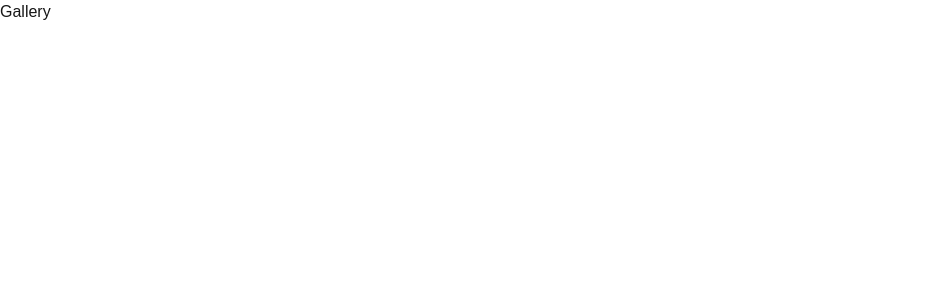
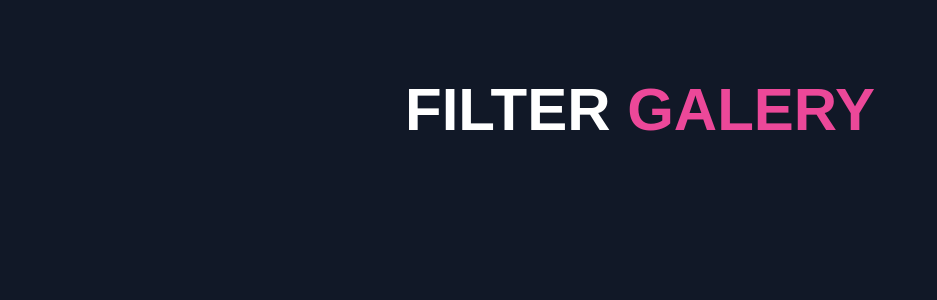
Before and after one commit to SylvHardDev/gallery-filter, a Next.js app: page / in a window 1280 px wide. Shown: the top 300 px of the page, without its empty margins (0-937 px from the left). Built offline with nearby package versions, Linux system fonts and the light colour scheme.

Commit message:
title gallery

```diff
--- a/app/components/Gallery.tsx
+++ b/app/components/Gallery.tsx
@@ -1,7 +1,13 @@
-import React from 'react'
+"use client";
+
+import React from "react";
 
 export default function Gallery() {
   return (
-    <div>Gallery</div>
-  )
+    <section className="pt-20 px-4 sm:px-6 lg:px-8 bg-gray-900 min-h-screen">
+      <h1 className="uppercase text-6xl font-black text-center text-white mb-8">
+        Filter <span className="text-pink-500">galery</span>
+      </h1>
+    </section>
+  );
 }
```
